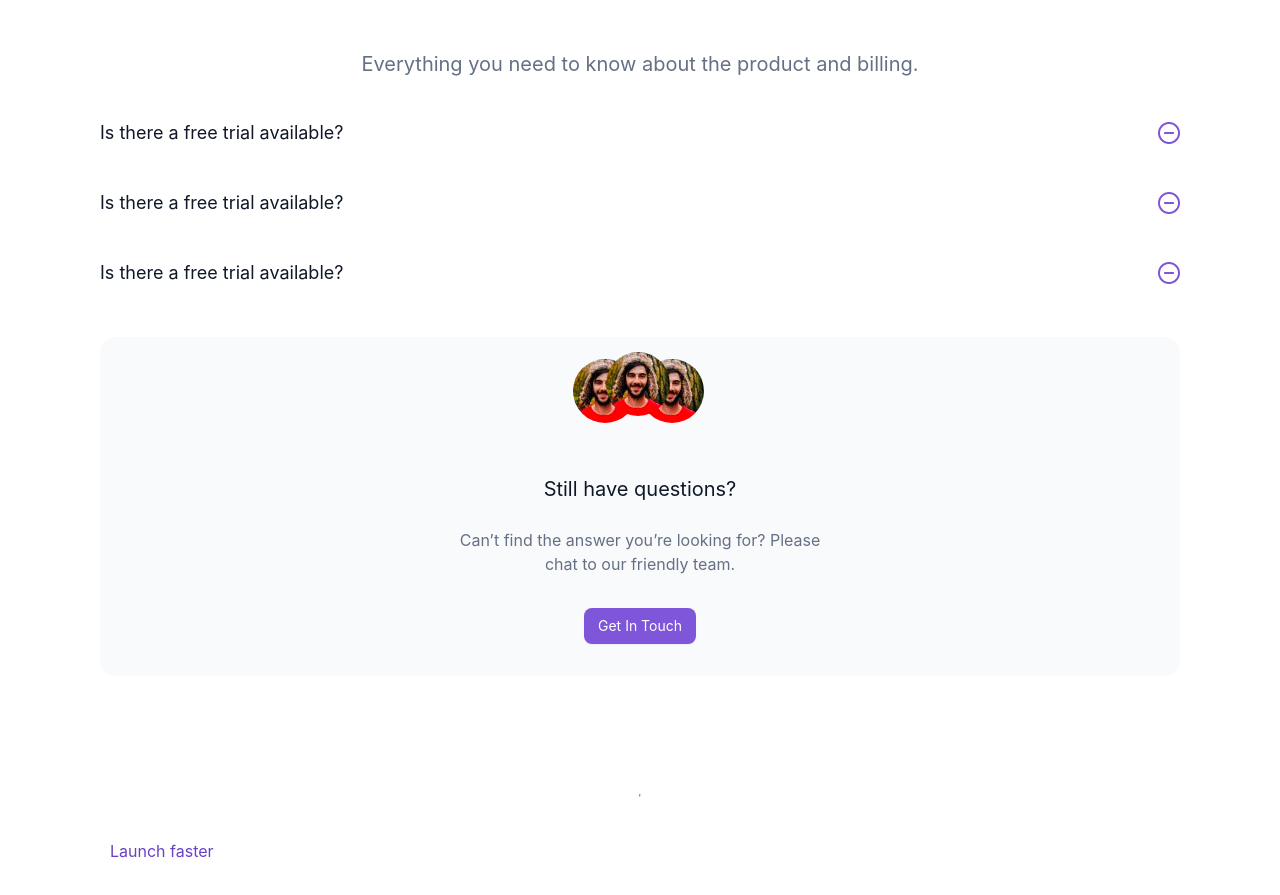
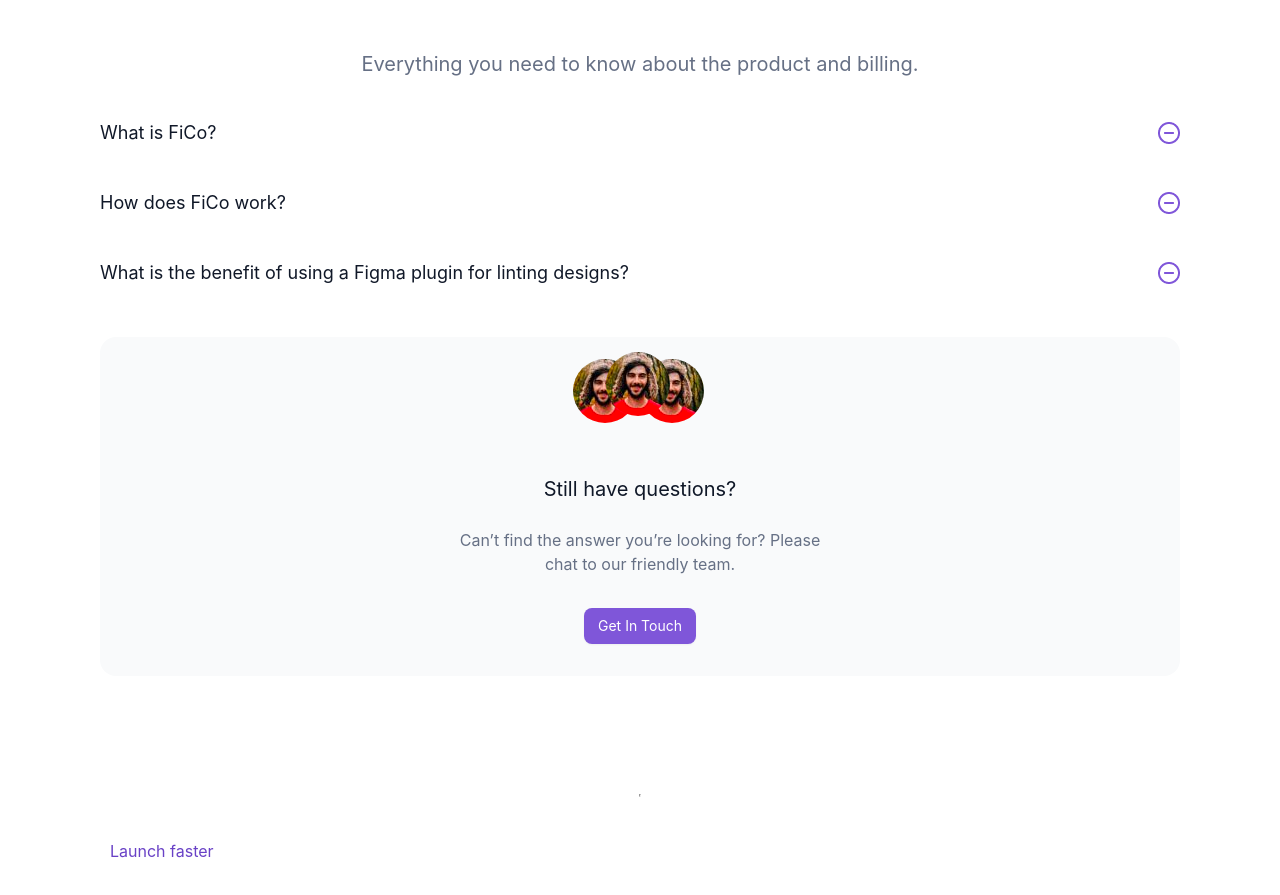
Before and after one commit to rrajdevmck/landing-page, a React (Vite) app: page / in a window 1280 px wide. Shown: the part 2971-3866 px from the top of the page. Built offline with nearby package versions, Linux system fonts and the light colour scheme; a web font is replaced by a local one.

Commit message:
fix: add faqs

```diff
--- a/src/components/LandingPage.jsx
+++ b/src/components/LandingPage.jsx
@@ -236,15 +236,15 @@
           </div>
           <div className="FaQs">
             <FAQDetail
-              detailSummaryText="Is there a free trial available?"
-              detailText="Yes, you can try us for free for 30 days. If you want, we’ll provide you with a free, personalized 30-minute onboarding call to get you up"
+              detailSummaryText="What is FiCo?"
+              detailText="FiCo is a design to code tool that takes your Figma design file link and automatically generates code from it. It helps bridge the gap between design and development, making it easier and faster to translate your designs into functional code."
             ></FAQDetail>
             <FAQDetail
-              detailSummaryText="Is there a free trial available?"
-              detailText="Yes, you can try us for free for 30 days. If you want, we’ll provide you with a free, personalized 30-minute onboarding call to get you up"
+              detailSummaryText="How does FiCo work?"
+              detailText="When you provide the Figma design file link, our plugin analyzes the design, ensuring it meets coding standards and best practices. It then generates clean and optimized code based on the design elements and styles."
             ></FAQDetail>
             <FAQDetail
-              detailSummaryText="Is there a free trial available?"
+              detailSummaryText="What is the benefit of using a Figma plugin for linting designs?"
               detailText="Yes, you can try us for free for 30 days. If you want, we’ll provide you with a free, personalized 30-minute onboarding call to get you up"
             ></FAQDetail>
           </div>
```
